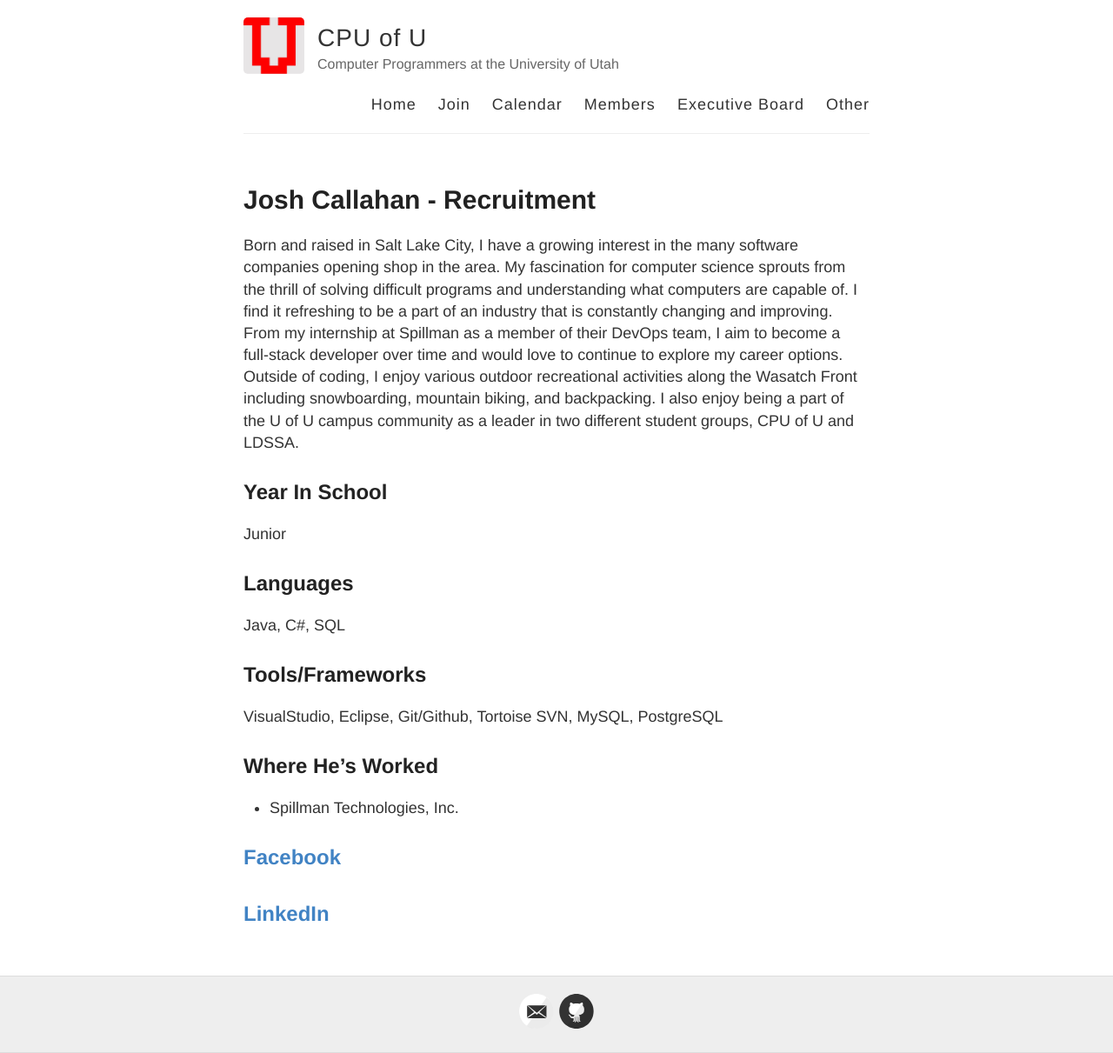
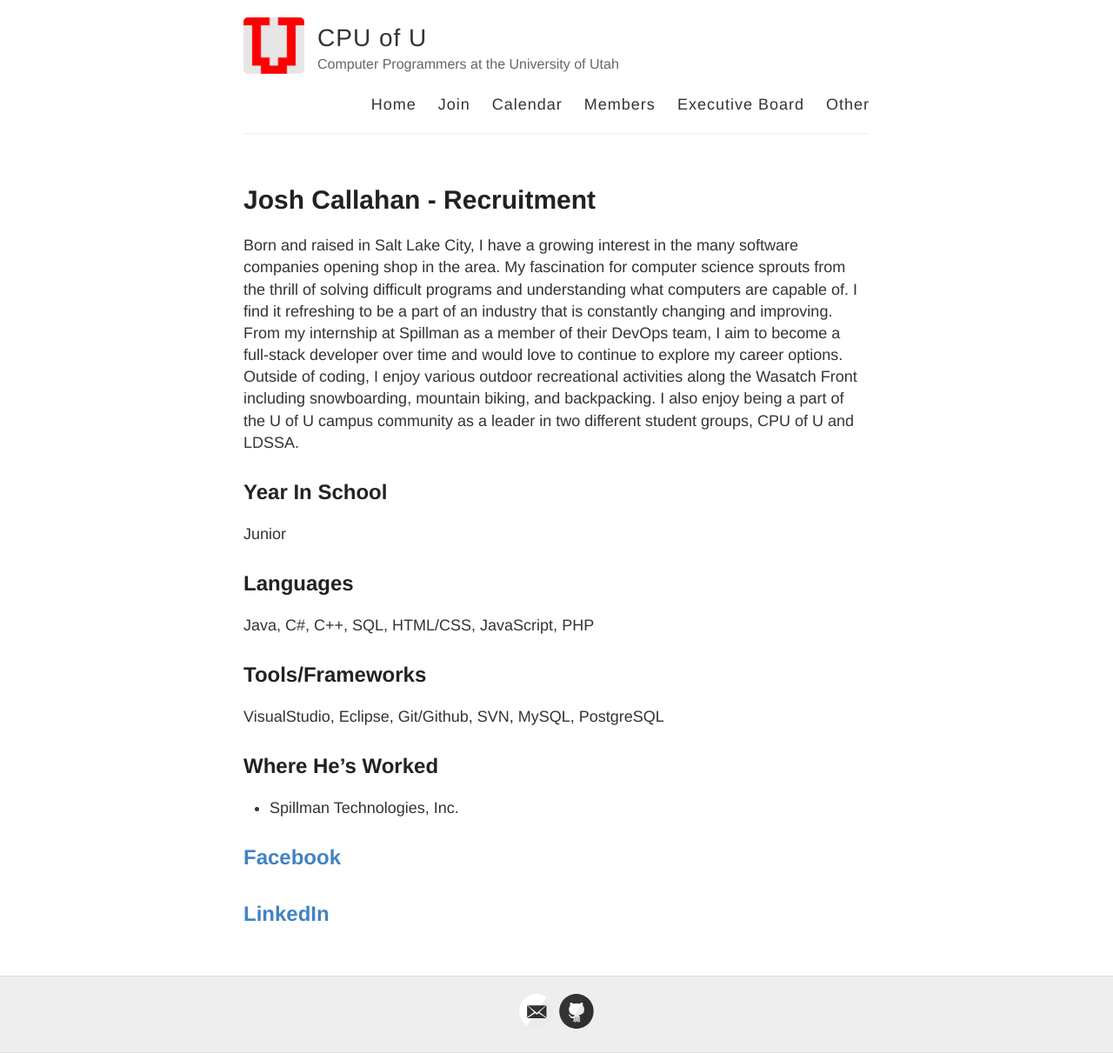
Before and after one commit to joshcally/cpuofu.github.io, a Jekyll site: the page built from bios/Josh.md, in a window 1280 px wide. Shown: the whole page at 87% size. Built offline with Jekyll 4.4.1, drawn with Linux system fonts in a browser that asks for light colours; Markdown is read by kramdown in place of the engine named in the settings.

Commit message:
Update Josh.md

```diff
--- a/bios/Josh.md
+++ b/bios/Josh.md
@@ -9,10 +9,10 @@ Born and raised in Salt Lake City, I have a growing interest in the many softwar
 Junior
 
 ##Languages
-Java, C#, SQL
+Java, C#, C++, SQL, HTML/CSS, JavaScript, PHP
 
 ##Tools/Frameworks
-VisualStudio, Eclipse, Git/Github, Tortoise SVN, MySQL, PostgreSQL
+VisualStudio, Eclipse, Git/Github, SVN, MySQL, PostgreSQL
 
 ##Where He's Worked
 - Spillman Technologies, Inc.
```
